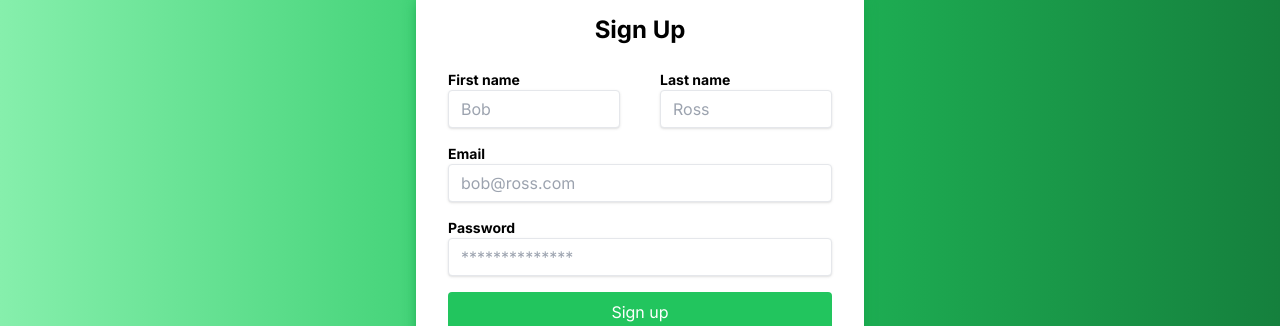
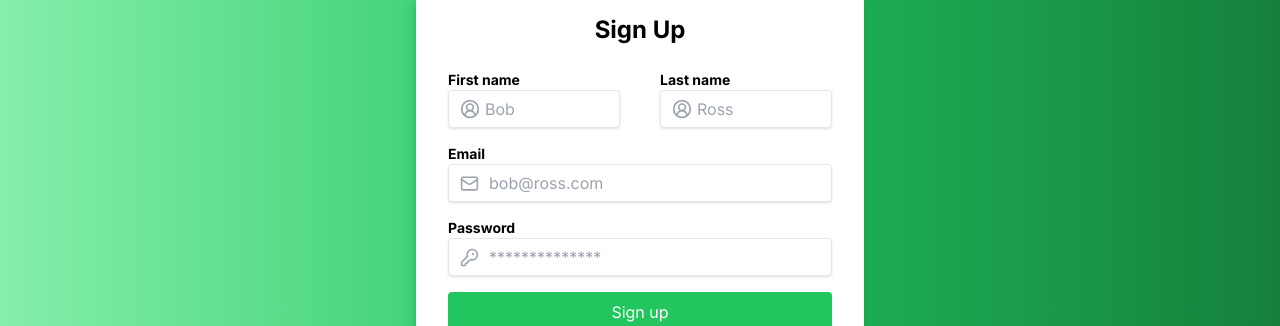
Before and after one commit to SamuelFerfort/messaging-app-frontend, a React (Vite) app: page /sign-up in a window 1280 px wide. Shown: the part 199-525 px from the top of the page. Built offline with nearby package versions, Linux system fonts and the light colour scheme; no server answers.

Commit message:
add login email icons

```diff
--- a/src/Pages/SignUp.jsx
+++ b/src/Pages/SignUp.jsx
@@ -3,6 +3,8 @@ import { useAuth } from "../contexts/AuthProvider";
 import { Link, useNavigate } from "react-router-dom";
 import useTitle from "../hooks/useTitle";
 import ActionButton from "../Components/ActionButton";
+import { Mail, KeyRound, CircleUserRound } from "lucide-react";
+
 
 export default function SignUp() {
   const [formData, setFormData] = useState({
@@ -72,7 +74,7 @@ export default function SignUp() {
       >
         <h1 className="text-2xl font-bold mb-6 text-center">Sign Up</h1>
 
-        <div className="mb-4 flex gap-10">
+        <div className="mb-4 flex gap-10 relative">
           <div className="w-1/2">
             <label htmlFor="firstName" className="block font-bold text-sm">
               First name
@@ -84,13 +86,16 @@ export default function SignUp() {
               placeholder="Bob"
               onChange={handleChange}
               value={formData.firstName}
-               className="shadow appearance-none border rounded w-full py-2 px-3 text-gray-700 leading-tight focus:outline-none focus:shadow-outline"
+               className="shadow appearance-none border rounded w-full pl-9 py-2 px-3 text-gray-700 leading-tight focus:outline-none focus:shadow-outline"
             />
             {errors.firstName && (
               <span className="text-red-500 text-xs mb-2 italic">{errors.firstName}</span>
             )}
+                <CircleUserRound className="absolute left-3 top-[29px]  text-gray-400" size={20} />
+
+
           </div>
-          <div className="w-1/2">
+          <div className="w-1/2 relative">
             <label htmlFor="lastName" className="block font-bold text-sm">
               Last name
             </label>
@@ -101,15 +106,17 @@ export default function SignUp() {
               placeholder="Ross"
               onChange={handleChange}
               value={formData.lastName}
-               className="shadow appearance-none border rounded w-full py-2 px-3 text-gray-700 leading-tight focus:outline-none focus:shadow-outline"
+               className="shadow appearance-none border rounded w-full py-2 pl-9 px-3 text-gray-700 leading-tight focus:outline-none focus:shadow-outline"
             />
             {errors.lastName && (
               <span className="text-red-500 text-xs mb-2 italic">{errors.lastName}</span>
             )}
+                <CircleUserRound className="absolute left-3 top-[29px]  text-gray-400" size={20} />
+
           </div>
         </div>
 
-        <div className="mb-4">
+        <div className="mb-4 relative">
           <label htmlFor="email" className="block font-bold text-sm">
             Email
           </label>
@@ -120,14 +127,16 @@ export default function SignUp() {
             id="email"
             onChange={handleChange}
             value={formData.email}
-             className="shadow appearance-none border rounded w-full py-2 px-3 text-gray-700 leading-tight focus:outline-none focus:shadow-outline"
+             className="shadow appearance-none border rounded w-full py-2 pl-10 px-3 text-gray-700 leading-tight focus:outline-none focus:shadow-outline"
           />
           {errors.email && (
             <span className="text-red-500 text-xs mb-2 italic">{errors.email}</span>
           )}
+                <Mail className="absolute left-3 top-[30px]  text-gray-400" size={19} />
+
         </div>
 
-        <div className="mb-4">
+        <div className="mb-4 relative">
           <label htmlFor="password" className="block font-bold text-sm">
             Password
           </label>
@@ -138,11 +147,13 @@ export default function SignUp() {
             onChange={handleChange}
             value={formData.password}
             placeholder="**************"
-             className="shadow appearance-none border rounded w-full py-2 px-3 text-gray-700 leading-tight focus:outline-none focus:shadow-outline"
+             className="shadow appearance-none border rounded w-full  pl-10 py-2 px-3 text-gray-700 leading-tight focus:outline-none focus:shadow-outline"
           />
           {errors.password && (
             <span className="text-red-500 text-xs mb-2 italic">{errors.password}</span>
           )}
+                <KeyRound className="absolute left-3 top-[30px]  text-gray-400" size={19} />
+
         </div>
 
         {errors.general && (
```
